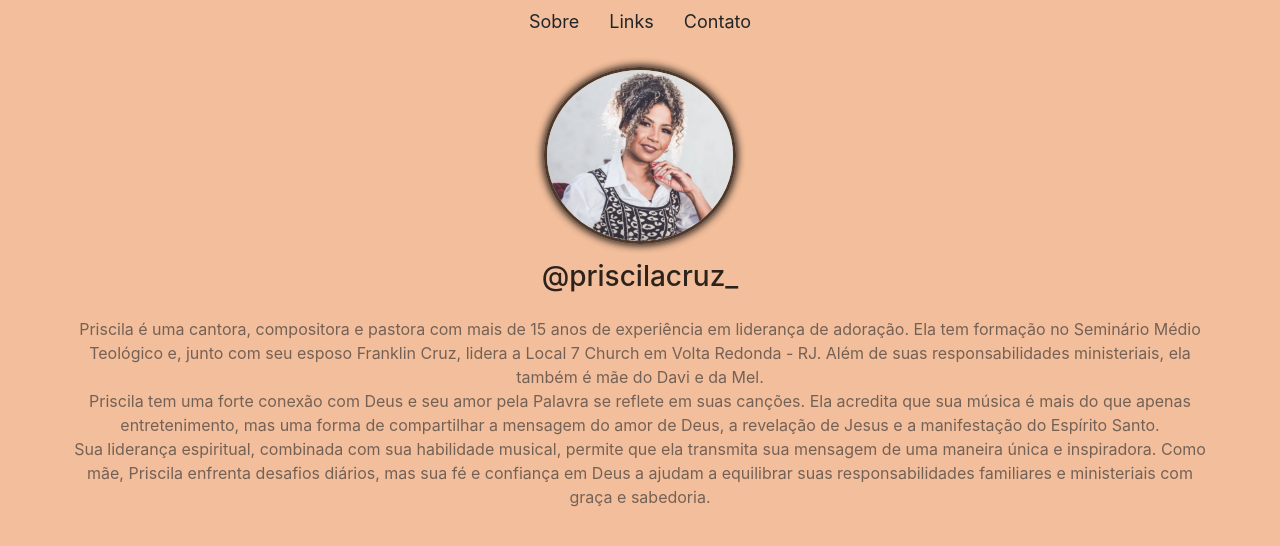
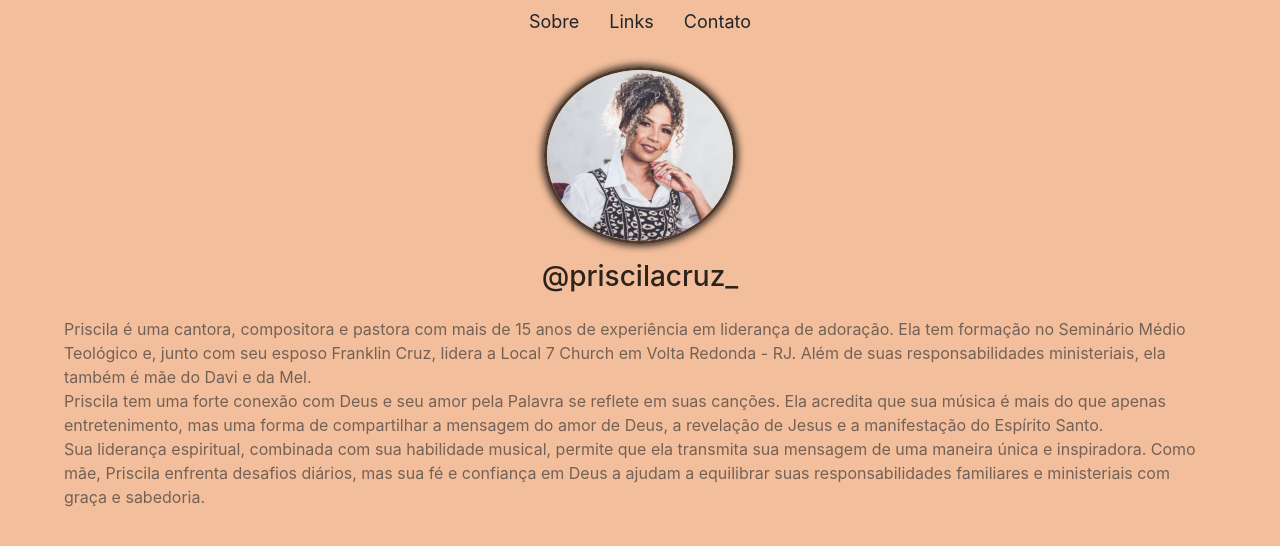
Before and after one commit to francovinicius/priscila-cruz, a React (Create React App) app: page / in a window 1280 px wide. Shown: the top 546 px of the page. Built offline with nearby package versions, Linux system fonts and the light colour scheme.

Commit message:
alteração do sobre

```diff
--- a/src/Components/About/index.js
+++ b/src/Components/About/index.js
@@ -5,16 +5,12 @@ export default function About() {
         <section>
 
             <div className='d-flex flex-column justify-content-center align-items-center' id='about'>
-                <p className='p-apresentacao text-center'>
+                <p className='p-apresentacao text-centergit '>
                     Priscila é uma cantora, compositora e pastora com mais de 15 anos de experiência em liderança de adoração. Ela tem formação no Seminário Médio Teológico e, junto com seu esposo Franklin Cruz, lidera a Local 7 Church em Volta Redonda - RJ. Além de suas responsabilidades ministeriais, ela também é mãe do Davi e da Mel.
                     <br />
                     Priscila tem uma forte conexão com Deus e seu amor pela Palavra se reflete em suas canções. Ela acredita que sua música é mais do que apenas entretenimento, mas uma forma de compartilhar a mensagem do amor de Deus, a revelação de Jesus e a manifestação do Espírito Santo.
                     <br />
                     Sua liderança espiritual, combinada com sua habilidade musical, permite que ela transmita sua mensagem de uma maneira única e inspiradora. Como mãe, Priscila enfrenta desafios diários, mas sua fé e confiança em Deus a ajudam a equilibrar suas responsabilidades familiares e ministeriais com graça e sabedoria.
-
-
-
-
                 </p>
             </div>
 
```
